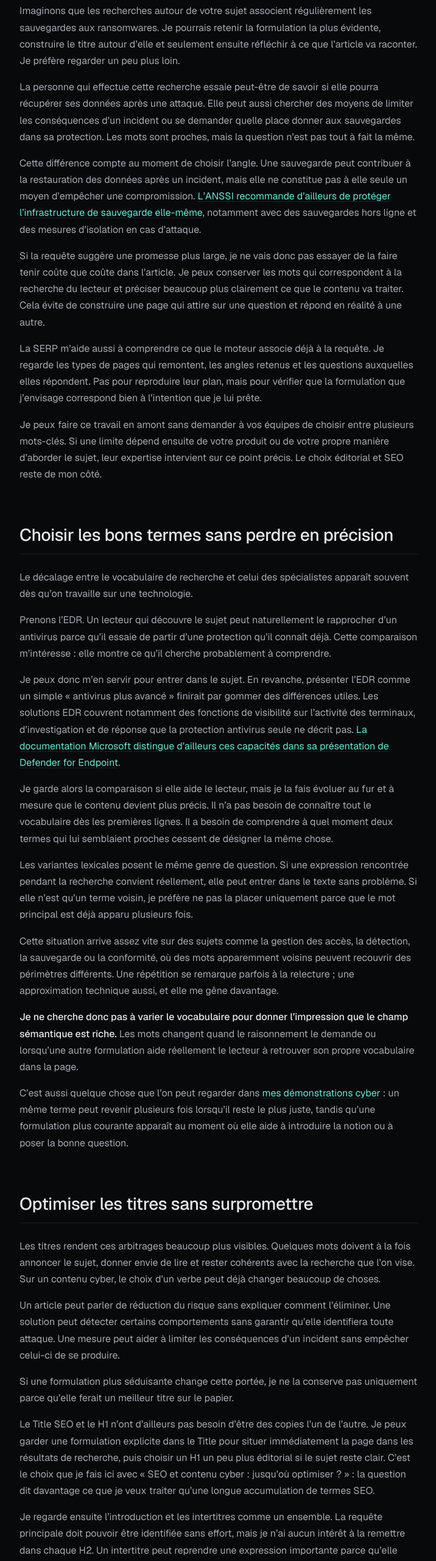
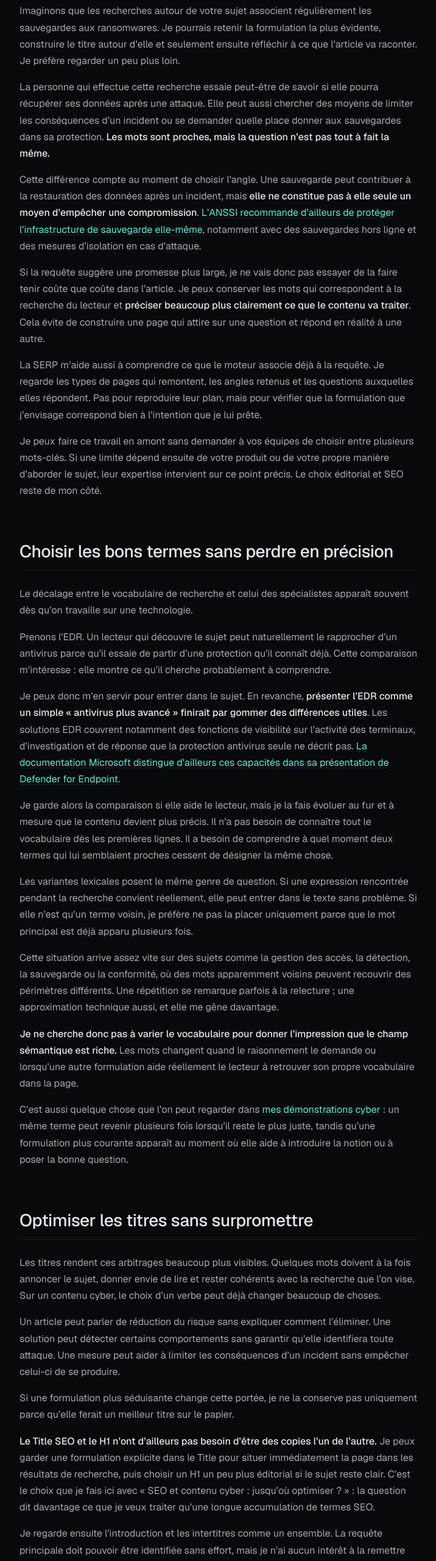
Before and after one commit to eo-redactrice-web/mon-portfolio, a plain HTML site: page ressources/seo-contenu-cyber-optimiser.html in a window 1280 px wide. Shown: the part 1100-3660 px from the top of the page at 61% size, without its empty margins (280-996 px from the left). Drawn offline with nearby package versions, Linux system fonts and the light colour scheme.

Commit message:
Update seo-contenu-cyber-optimiser.html

```diff
--- a/ressources/seo-contenu-cyber-optimiser.html
+++ b/ressources/seo-contenu-cyber-optimiser.html
@@ -168,15 +168,15 @@
           </p>
 
           <p>
-            La personne qui effectue cette recherche essaie peut-être de savoir si elle pourra récupérer ses données après une attaque. Elle peut aussi chercher des moyens de limiter les conséquences d’un incident ou se demander quelle place donner aux sauvegardes dans sa protection. Les mots sont proches, mais la question n’est pas tout à fait la même.
+            La personne qui effectue cette recherche essaie peut-être de savoir si elle pourra récupérer ses données après une attaque. Elle peut aussi chercher des moyens de limiter les conséquences d’un incident ou se demander quelle place donner aux sauvegardes dans sa protection. <strong>Les mots sont proches, mais la question n’est pas tout à fait la même.</strong>
           </p>
 
           <p>
-            Cette différence compte au moment de choisir l’angle. Une sauvegarde peut contribuer à la restauration des données après un incident, mais elle ne constitue pas à elle seule un moyen d’empêcher une compromission. <a href="https://messervices.cyber.gouv.fr/documents-guides/anssi_essentiels_sauvegarde-si_v1.1.pdf" target="_blank" rel="noopener noreferrer">L’ANSSI recommande d’ailleurs de protéger l’infrastructure de sauvegarde elle-même</a>, notamment avec des sauvegardes hors ligne et des mesures d’isolation en cas d’attaque.
+            Cette différence compte au moment de choisir l’angle. Une sauvegarde peut contribuer à la restauration des données après un incident, mais <strong>elle ne constitue pas à elle seule un moyen d’empêcher une compromission</strong>. <a href="https://messervices.cyber.gouv.fr/documents-guides/anssi_essentiels_sauvegarde-si_v1.1.pdf" target="_blank" rel="noopener noreferrer">L’ANSSI recommande d’ailleurs de protéger l’infrastructure de sauvegarde elle-même</a>, notamment avec des sauvegardes hors ligne et des mesures d’isolation en cas d’attaque.
           </p>
 
           <p>
-            Si la requête suggère une promesse plus large, je ne vais donc pas essayer de la faire tenir coûte que coûte dans l’article. Je peux conserver les mots qui correspondent à la recherche du lecteur et préciser beaucoup plus clairement ce que le contenu va traiter. Cela évite de construire une page qui attire sur une question et répond en réalité à une autre.
+            Si la requête suggère une promesse plus large, je ne vais donc pas essayer de la faire tenir coûte que coûte dans l’article. Je peux conserver les mots qui correspondent à la recherche du lecteur et <strong>préciser beaucoup plus clairement ce que le contenu va traiter</strong>. Cela évite de construire une page qui attire sur une question et répond en réalité à une autre.
           </p>
 
           <p>
@@ -206,7 +206,7 @@
           </p>
 
           <p>
-            Je peux donc m’en servir pour entrer dans le sujet. En revanche, présenter l’EDR comme un simple « antivirus plus avancé » finirait par gommer des différences utiles. Les solutions EDR couvrent notamment des fonctions de visibilité sur l’activité des terminaux, d’investigation et de réponse que la protection antivirus seule ne décrit pas. <a href="https://learn.microsoft.com/defender-endpoint/microsoft-defender-endpoint-windows" target="_blank" rel="noopener noreferrer">La documentation Microsoft distingue d’ailleurs ces capacités dans sa présentation de Defender for Endpoint</a>.
+            Je peux donc m’en servir pour entrer dans le sujet. En revanche, <strong>présenter l’EDR comme un simple « antivirus plus avancé » finirait par gommer des différences utiles</strong>. Les solutions EDR couvrent notamment des fonctions de visibilité sur l’activité des terminaux, d’investigation et de réponse que la protection antivirus seule ne décrit pas. <a href="https://learn.microsoft.com/defender-endpoint/microsoft-defender-endpoint-windows" target="_blank" rel="noopener noreferrer">La documentation Microsoft distingue d’ailleurs ces capacités dans sa présentation de Defender for Endpoint</a>.
           </p>
 
           <p>
@@ -252,7 +252,7 @@
           </p>
 
           <p>
-            Le Title SEO et le H1 n’ont d’ailleurs pas besoin d’être des copies l’un de l’autre. Je peux garder une formulation explicite dans le Title pour situer immédiatement la page dans les résultats de recherche, puis choisir un H1 un peu plus éditorial si le sujet reste clair. C’est le choix que je fais ici avec « SEO et contenu cyber : jusqu’où optimiser ? » : la question dit davantage ce que je veux traiter qu’une longue accumulation de termes SEO.
+            <strong>Le Title SEO et le H1 n’ont d’ailleurs pas besoin d’être des copies l’un de l’autre.</strong> Je peux garder une formulation explicite dans le Title pour situer immédiatement la page dans les résultats de recherche, puis choisir un H1 un peu plus éditorial si le sujet reste clair. C’est le choix que je fais ici avec « SEO et contenu cyber : jusqu’où optimiser ? » : la question dit davantage ce que je veux traiter qu’une longue accumulation de termes SEO.
           </p>
 
           <p>
@@ -260,7 +260,7 @@
           </p>
 
           <p>
-            Je ne travaille pas non plus avec une densité idéale à atteindre. Lorsque je relis la page, je regarde plutôt si le sujet est évident, si le vocabulaire attendu apparaît naturellement et si certaines répétitions commencent à se voir. Si je remarque le référencement avant de remarquer le texte, quelque chose est probablement allé trop loin.
+            Je ne travaille pas non plus avec une densité idéale à atteindre. Lorsque je relis la page, je regarde plutôt si le sujet est évident, si le vocabulaire attendu apparaît naturellement et si certaines répétitions commencent à se voir. <strong>Si je remarque le référencement avant de remarquer le texte, quelque chose est probablement allé trop loin.</strong>
           </p>
 
           <p>
@@ -278,7 +278,7 @@
           <h2>Savoir quand arrêter d’optimiser</h2>
 
           <p>
-            La recherche générative ajoute aujourd’hui une autre contrainte. Une information peut être retrouvée, résumée ou reprise avec moins de contexte que celui qui l’entoure dans la page. Il devient donc intéressant de vérifier que les passages importants restent compréhensibles sans dépendre de trois paragraphes précédents.
+            La recherche générative ajoute aujourd’hui une autre contrainte. Une information peut être retrouvée, résumée ou reprise avec moins de contexte que celui qui l’entoure dans la page. Il devient donc intéressant de <strong>vérifier que les passages importants restent compréhensibles sans dépendre de trois paragraphes précédents</strong>.
           </p>
 
           <p>
```
